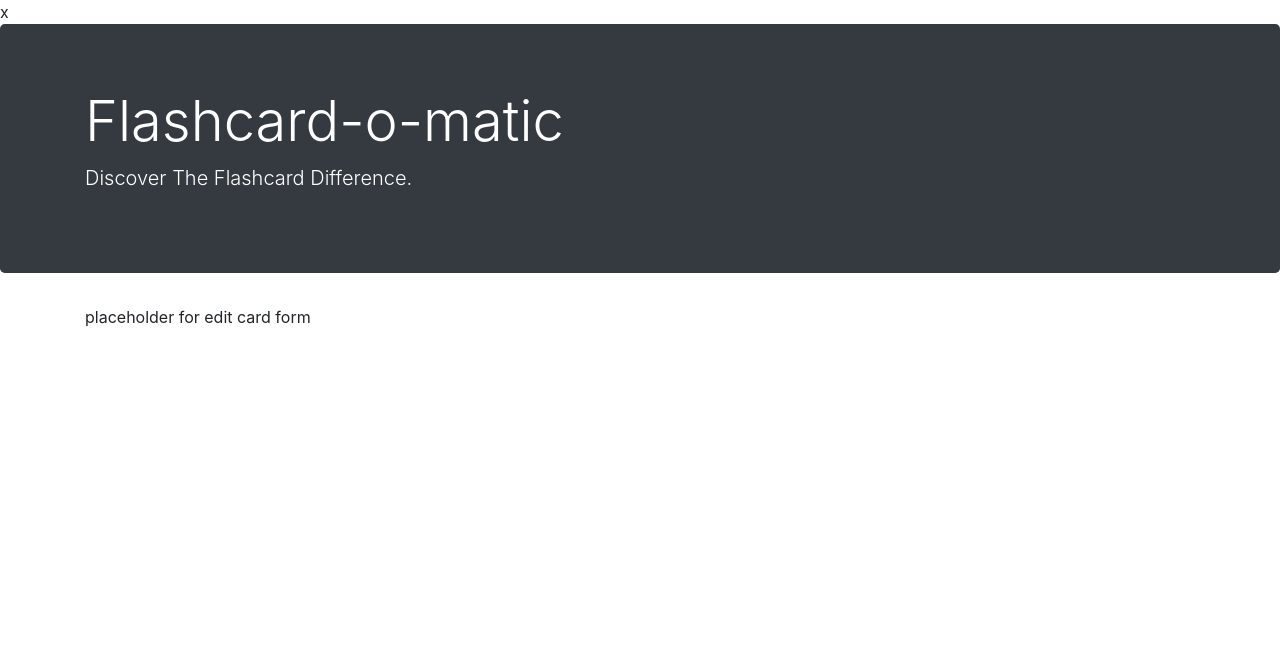
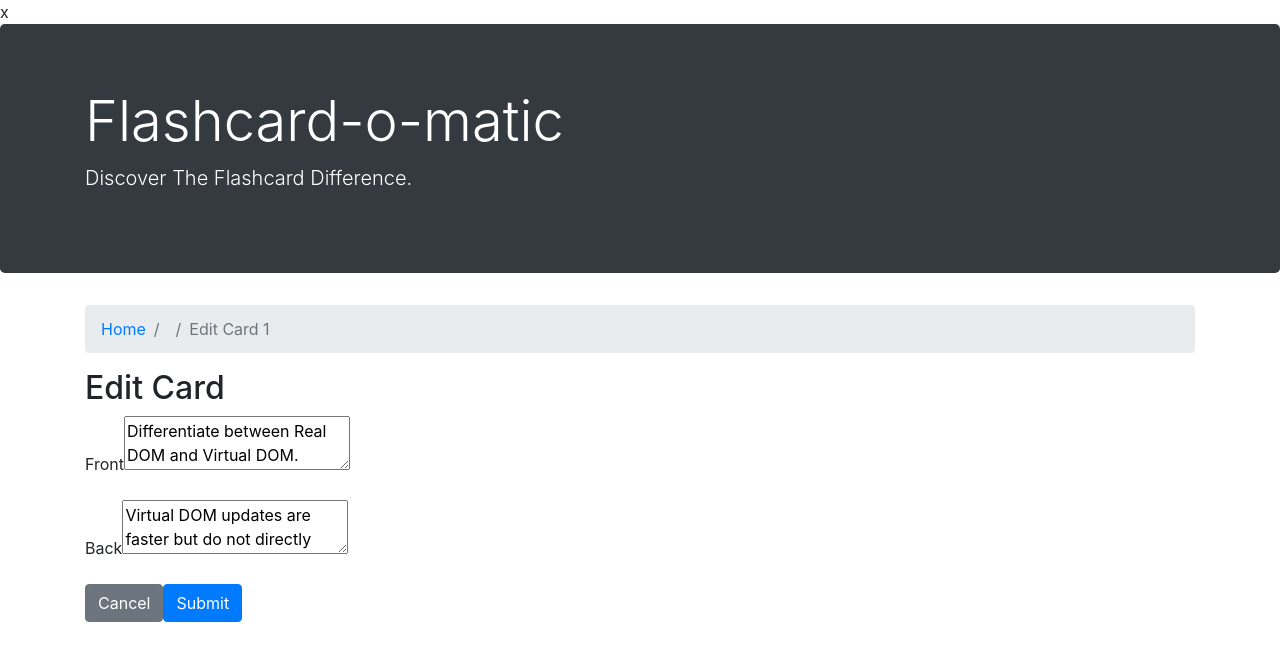
Before and after one commit to Dobes9/flashcard-o-matic, a React (Create React App) app: page /decks/1/cards/1/edit in a window 1280 px wide. Shown: the top 660 px of the page. Built offline with nearby package versions, Linux system fonts and the light colour scheme; no server answers; data requests are answered from the project's data file; a web font is replaced by a local one.

Commit message:
navigates between components correctly, CardForm renders correct information

```diff
--- a/src/Cards/AddCard.js
+++ b/src/Cards/AddCard.js
@@ -18,7 +18,7 @@ export default function AddCard({
     readDeck(deckId, signal).then(setSelectedDeck);
 
     return () => abortController.abort();
-  }, [deckId]);
+  }, [deckId, setSelectedDeck]);
 
   const currentDeck = selectedDeck;
 
@@ -44,7 +44,7 @@ export default function AddCard({
         </ol>
       </nav>
       <h3>{currentDeck.name}: Add Card</h3>
-      <CardForm selectedCard={{ front: "", back: "" }} />
+      <CardForm />
     </div>
   );
 }
--- a/src/Cards/CardForm.js
+++ b/src/Cards/CardForm.js
@@ -1,14 +1,29 @@
-import React, { useState } from "react";
+import React, { useState, useEffect } from "react";
 import { useRouteMatch, useHistory } from "react-router-dom";
-import { createCard } from "../utils/api/index";
+import { createCard, updateCard, readCard } from "../utils/api/index";
 
-export default function CardForm({ selectedCard }) {
+export default function CardForm() {
   const history = useHistory();
   const { path, params } = useRouteMatch();
-  const { deckId } = params;
-  const initialFormData = selectedCard;
+  const { deckId, cardId } = params;
+  const initialFormData = {
+    front: "",
+    back: "",
+  };
 
-  const [formData, setFormData] = useState({ ...initialFormData });
+  const abortController = new AbortController();
+  const signal = abortController.signal;
+
+  const [formData, setFormData] = useState({});
+
+  useEffect(() => {
+    if (cardId) {
+      readCard(cardId, signal).then(setFormData);
+    } else {
+      setFormData({ ...initialFormData });
+    }
+    return () => abortController.abort();
+  }, [cardId]);
 
   const handleFormChange = ({ target }) => {
     setFormData({
@@ -21,9 +36,12 @@ export default function CardForm({ selectedCard }) {
     <form
       onSubmit={() => {
         if (path === `/decks/:deckId/cards/new`) {
-          const abortController = new AbortController();
-          createCard(deckId, formData, abortController.signal);
+          createCard(deckId, formData, signal);
           setFormData({ ...initialFormData });
+        } else {
+          updateCard(formData);
+          setFormData({ ...initialFormData });
+          history.push(`/decks/${deckId}`);
         }
       }}
     >
@@ -53,7 +71,10 @@ export default function CardForm({ selectedCard }) {
         <div>
           <button
             className="btn btn-secondary"
-            onClick={() => history.push(`/decks/${deckId}`)}
+            onClick={() => {
+              setFormData({ ...initialFormData });
+              history.push(`/decks/${deckId}`);
+            }}
           >
             Done
           </button>
@@ -63,7 +84,15 @@ export default function CardForm({ selectedCard }) {
         </div>
       ) : (
         <div>
-          <button className="btn btn-secondary">Cancel</button>
+          <button
+            className="btn btn-secondary"
+            onClick={() => {
+              setFormData({ ...initialFormData });
+              history.push(`/decks/${deckId}`);
+            }}
+          >
+            Cancel
+          </button>
           <button className="btn btn-primary" type="submit">
             Submit
           </button>
--- a/src/Cards/CardsList.js
+++ b/src/Cards/CardsList.js
@@ -5,6 +5,7 @@ import { deleteCard } from "../utils/api/index";
 export default function CardsList({ cardsInDeck }) {
   const history = useHistory();
   const { url } = useRouteMatch();
+
   const listOfCards = cardsInDeck.map((card) => {
     return (
       <div className="card" key={card.id}>
--- a/src/Cards/EditCard.js
+++ b/src/Cards/EditCard.js
@@ -1,5 +1,52 @@
-import React from 'react';
+import React, { useEffect } from "react";
+import { Link, useRouteMatch } from "react-router-dom";
+import CardForm from "./CardForm";
+import { readCard } from "../utils/api/index";
 
-export default function EditCard() {
-    return <p>placeholder for edit card form</p>
+export default function EditCard({
+  selectedDeck,
+  setSelectedDeck,
+  setCardsInDeck,
+  selectedCard,
+  setSelectedCard,
+}) {
+  const { params } = useRouteMatch();
+  const { deckId, cardId } = params;
+  const currentDeck = selectedDeck;
+  const currentCard = selectedCard;
+
+  useEffect(() => {
+    const abortController = new AbortController();
+    const signal = abortController.signal;
+
+    readCard(cardId, signal).then(setSelectedCard);
+
+    return () => abortController.abort();
+  }, [cardId, setSelectedCard]);
+
+  return (
+    <div>
+      <nav aria-label="breadcrumb">
+        <ol className="breadcrumb">
+          <li
+            className="breadcrumb-item"
+            onClick={() => {
+              setSelectedDeck({});
+              setCardsInDeck([]);
+            }}
+          >
+            <Link to="/">Home</Link>
+          </li>
+          <li className="breadcrumb-item" onClick={() => setSelectedCard({})}>
+            <Link to={`/decks/${deckId}`}>{currentDeck.name}</Link>
+          </li>
+          <li className="breadcrumb-item active" aria-current="page">
+            Edit Card {currentCard.id}
+          </li>
+        </ol>
+      </nav>
+      <h2>Edit Card</h2>
+      <CardForm setSelectedCard={setSelectedCard} />
+    </div>
+  );
 }
--- a/src/Decks/DeckForm.js
+++ b/src/Decks/DeckForm.js
@@ -21,15 +21,23 @@ export default function DeckForm({ selectedDeck, handleCancel }) {
     });
   };
 
+  const handleSubmit = async () => {
+    path === "/decks/new" ? (
+      await createDeck(formData, signal)
+    ) : (
+      await updateDeck(formData, signal)
+    );
+  };
+
   return (
     <form
       onSubmit={() => {
         if (path === "/decks/new") {
-          createDeck(formData, signal);
+          handleSubmit();
           history.push("/");
           setFormData({ ...initialFormData });
         } else {
-          updateDeck(formData, signal);
+          handleSubmit();
           history.push(`/decks/${deckId}`);
           setFormData({ ...initialFormData });
         }
--- a/src/Decks/DecksList.js
+++ b/src/Decks/DecksList.js
@@ -15,7 +15,8 @@ export default function DecksList({ allDecks }) {
           <p style={{ justifyContent: "right" }}>{deck.cards.length} cards</p>
         </div>
         <div className="card-body">{deck.description}</div>
-        <div>
+        <div className="row">
+          <div className="col">
             <button
               className="btn btn-secondary"
               onClick={() => {
@@ -32,6 +33,8 @@ export default function DecksList({ allDecks }) {
             >
               Study
             </button>
+          </div>
+          <div className="col">
             <button
               className="btn btn-danger"
               style={{ justifyContent: "right" }}
@@ -46,6 +49,7 @@ export default function DecksList({ allDecks }) {
             >
               Delete
             </button>
+          </div>
         </div>
       </div>
     );
--- a/src/Decks/EditDeck.js
+++ b/src/Decks/EditDeck.js
@@ -19,7 +19,7 @@ export default function EditDeck({
     readDeck(deckId, signal).then(setSelectedDeck);
 
     return () => abortController.abort();
-  }, [deckId]);
+  }, [deckId, setSelectedDeck]);
 
   const handleCancel = () => {
     history.push(`/decks/${deckId}`);
--- a/src/Decks/StudyDeck.js
+++ b/src/Decks/StudyDeck.js
@@ -20,7 +20,7 @@ export default function StudyDeck({
     listCards(deckId, signal).then(setCardsInDeck);
 
     return () => abortController.abort();
-  }, [deckId]);
+  }, [deckId, setSelectedDeck, setCardsInDeck]);
 
   const currentDeck = selectedDeck;
 
--- a/src/Decks/ViewDeck.js
+++ b/src/Decks/ViewDeck.js
@@ -21,7 +21,7 @@ export default function ViewDeck({
     listCards(deckId, signal).then(setCardsInDeck);
 
     return () => abortController.abort();
-  }, [deckId]);
+  }, [deckId, setSelectedDeck, setCardsInDeck]);
 
   const currentDeck = selectedDeck;
 
@@ -29,10 +29,13 @@ export default function ViewDeck({
     <div>
       <nav aria-label="breadcrumb">
         <ol className="breadcrumb">
-          <li className="breadcrumb-item" onClick={() => {
+          <li
+            className="breadcrumb-item"
+            onClick={() => {
               setSelectedDeck({});
               setCardsInDeck([]);
-          }}>
+            }}
+          >
             <Link to="/">Home</Link>
           </li>
           <li className="breadcrumb-item active" aria-current="page">
@@ -42,7 +45,8 @@ export default function ViewDeck({
       </nav>
       <h4>{currentDeck.name}</h4>
       <p>{currentDeck.description}</p>
-      <div>
+      <div className="row">
+        <div className="col">
           <button
             className="btn btn-secondary"
             onClick={() => history.push(`/decks/${deckId}/edit`)}
@@ -61,6 +65,8 @@ export default function ViewDeck({
           >
             Add Cards
           </button>
+        </div>
+        <div className="col">
           <button
             className="btn btn-danger"
             onClick={() => {
@@ -77,6 +83,7 @@ export default function ViewDeck({
             Delete
           </button>
         </div>
+      </div>
       <h3>Cards</h3>
       <CardsList cardsInDeck={cardsInDeck} />
     </div>
--- a/src/Layout/index.js
+++ b/src/Layout/index.js
@@ -15,6 +15,7 @@ function Layout() {
   const [allDecks, setAllDecks] = useState([]);
   const [selectedDeck, setSelectedDeck] = useState({});
   const [cardsInDeck, setCardsInDeck] = useState([]);
+  const [selectedCard, setSelectedCard] = useState({});
 
   useEffect(() => {
     const abortController = new AbortController();
@@ -67,7 +68,13 @@ function Layout() {
             />
           </Route>
           <Route path="/decks/:deckId/cards/:cardId/edit">
-            <EditCard />
+            <EditCard
+              selectedDeck={selectedDeck}
+              setSelectedDeck={setSelectedDeck}
+              setCardsInDeck={setCardsInDeck}
+              selectedCard={selectedCard}
+              setSelectedCard={setSelectedCard}
+            />
           </Route>
           <Route>
             <NotFound />
```
Lines whose indentation alone changed are shown as unchanged.
